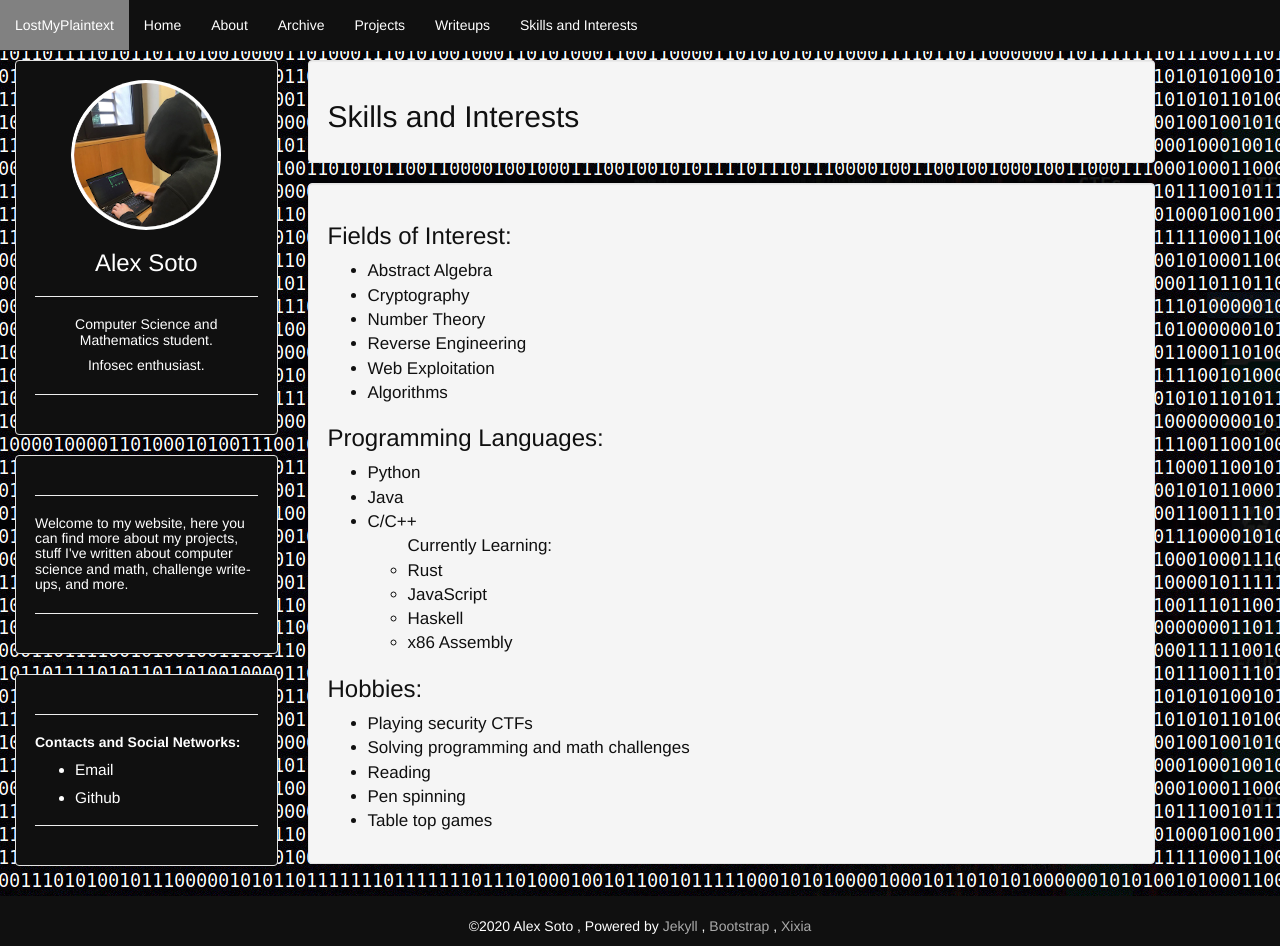
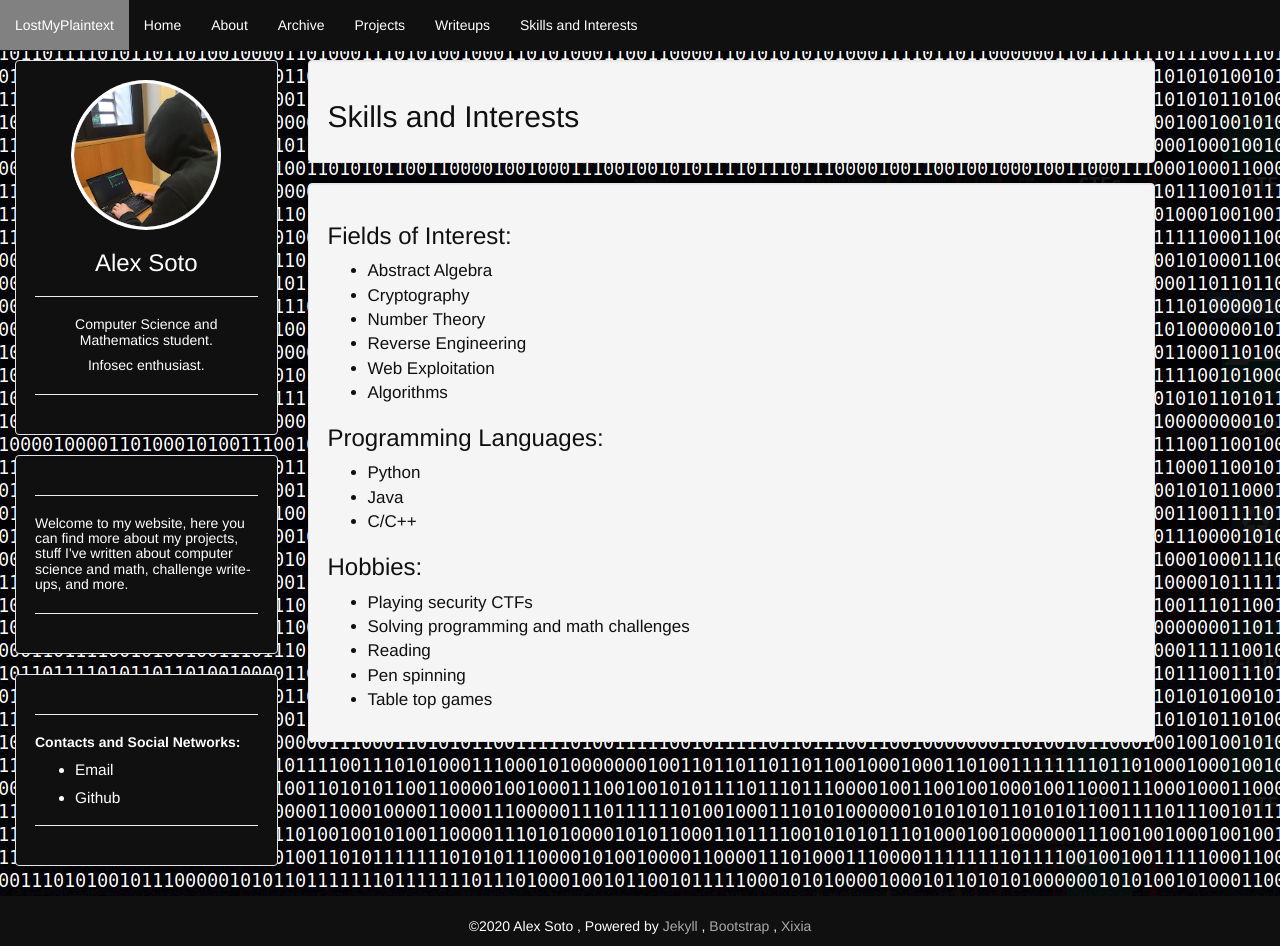
Before and after one commit to 0xA2/0xA2.github.io, a Jekyll site: the page built from skills.html, in a window 1280 px wide and 946 px high. Built offline with Jekyll 4.4.1, drawn with Linux system fonts in a browser that asks for light colours.

Commit message:
Update skills.html

```diff
--- a/skills.html
+++ b/skills.html
@@ -21,12 +21,6 @@
             <li>Python</li>
             <li>Java</li>
             <li>C/C++</li>
-            <ul>Currently Learning:
-                <li>Rust</li>
-                <li>JavaScript</li>
-                <li>Haskell</li>
-                <li>x86 Assembly</li>
-            </ul>
         </ul>
     <h3>Hobbies:</h3>
         <ul>
```
